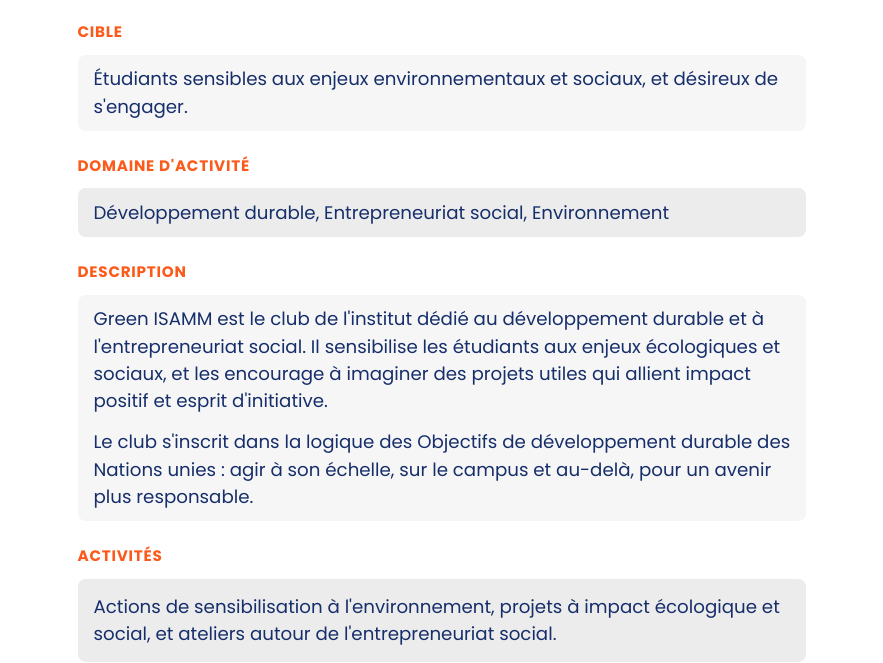
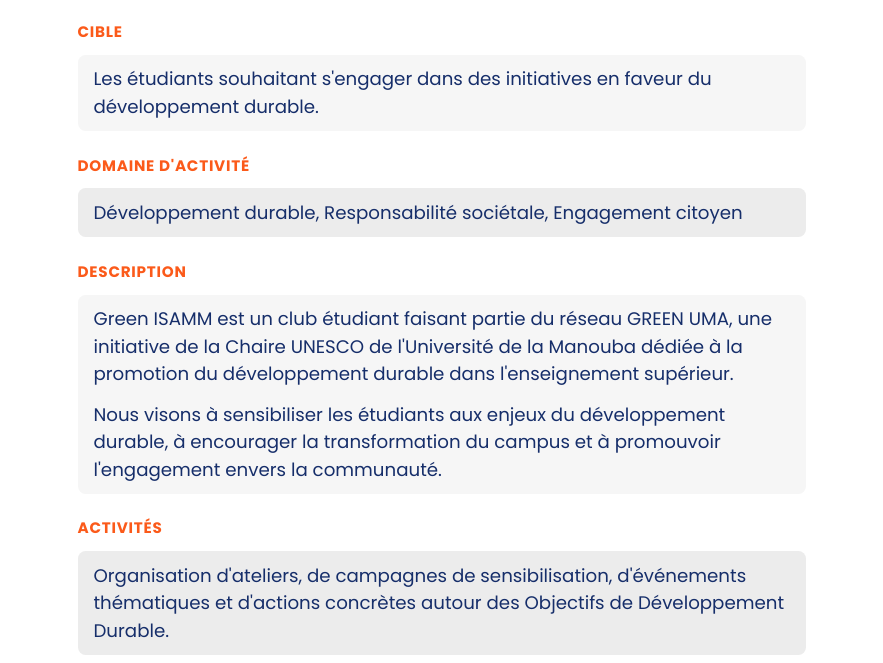
Before and after one commit to Weddou1/isamm, a plain HTML site: page c/green/index.html in a window 1280 px wide. Shown: the part 289-952 px from the top of the page, without its empty margins (198-1081 px from the left). Drawn offline with Linux system fonts and the light colour scheme.

Commit message:
green isamm

```diff
--- a/c/green/index.html
+++ b/c/green/index.html
@@ -4,9 +4,9 @@
 <meta charset="utf-8">
 <meta name="viewport" content="width=device-width, initial-scale=1">
 <title>Green ISAMM — Clubs de l&#x27;ISAMM</title>
-<meta name="description" content="Green ISAMM est le club de l&#x27;institut dédié au développement durable et à l&#x27;entrepreneuriat social. Il sensibilise les étudiants aux enjeux écologiques et ">
+<meta name="description" content="Green ISAMM est un club étudiant faisant partie du réseau GREEN UMA, une initiative de la Chaire UNESCO de l&#x27;Université de la Manouba dédiée à la promotion">
 <meta property="og:title" content="Green ISAMM — Clubs de l&#x27;ISAMM">
-<meta property="og:description" content="Green ISAMM est le club de l&#x27;institut dédié au développement durable et à l&#x27;entrepreneuriat social. Il sensibilise les étudiants aux enjeux écologiques et ">
+<meta property="og:description" content="Green ISAMM est un club étudiant faisant partie du réseau GREEN UMA, une initiative de la Chaire UNESCO de l&#x27;Université de la Manouba dédiée à la promotion">
 <meta name="theme-color" content="#162e6a">
 <link rel="icon" href="../../assets/img/isamm-logo.png">
 <link rel="preconnect" href="https://fonts.googleapis.com">
@@ -32,26 +32,26 @@
 
       <section class="field">
         <h2>Cible</h2>
-        <div class="box alt"><p>Étudiants sensibles aux enjeux environnementaux et sociaux, et désireux de s&#x27;engager.</p></div>
+        <div class="box alt"><p>Les étudiants souhaitant s&#x27;engager dans des initiatives en faveur du développement durable.</p></div>
       </section>
 
       <section class="field">
         <h2>Domaine d'activité</h2>
-        <div class="box"><p>Développement durable, Entrepreneuriat social, Environnement</p></div>
+        <div class="box"><p>Développement durable, Responsabilité sociétale, Engagement citoyen</p></div>
       </section>
 
       <section class="field">
         <h2>Description</h2>
         <div class="box alt tall">
-          <p>Green ISAMM est le club de l&#x27;institut dédié au développement durable et à l&#x27;entrepreneuriat social. Il sensibilise les étudiants aux enjeux écologiques et sociaux, et les encourage à imaginer des projets utiles qui allient impact positif et esprit d&#x27;initiative.</p>
-          <p>Le club s&#x27;inscrit dans la logique des Objectifs de développement durable des Nations unies : agir à son échelle, sur le campus et au-delà, pour un avenir plus responsable.</p>
+          <p>Green ISAMM est un club étudiant faisant partie du réseau GREEN UMA, une initiative de la Chaire UNESCO de l&#x27;Université de la Manouba dédiée à la promotion du développement durable dans l&#x27;enseignement supérieur.</p>
+          <p>Nous visons à sensibiliser les étudiants aux enjeux du développement durable, à encourager la transformation du campus et à promouvoir l&#x27;engagement envers la communauté.</p>
         </div>
       </section>
 
       <section class="field">
         <h2>Activités</h2>
         <div class="box tall">
-          <p>Actions de sensibilisation à l&#x27;environnement, projets à impact écologique et social, et ateliers autour de l&#x27;entrepreneuriat social.</p>
+          <p>Organisation d&#x27;ateliers, de campagnes de sensibilisation, d&#x27;événements thématiques et d&#x27;actions concrètes autour des Objectifs de Développement Durable.</p>
         </div>
       </section>
 
```
Also changed, not shown: data/clubs.json (+4 -4 lines), assets/photos/green/1.jpg, assets/photos/green/2.jpg, assets/photos/green/3.jpg, assets/photos/green/thumb/1.jpg, assets/photos/green/thumb/2.jpg, assets/photos/green/thumb/3.jpg.
